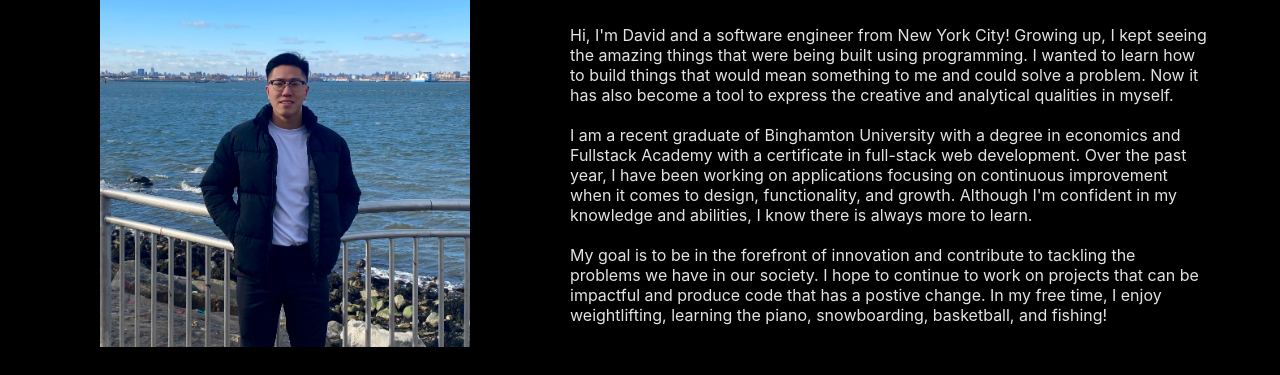
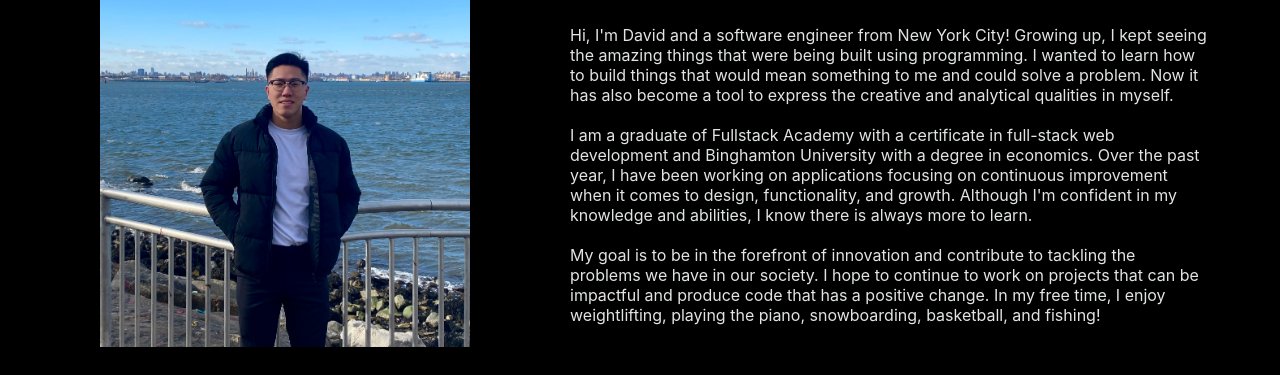
Before and after one commit to davdli/Portfolio, a React (Create React App) app: page / in a window 1280 px wide. Shown: the part 960-1335 px from the top of the page. Built offline with nearby package versions, Linux system fonts and the light colour scheme.

Commit message:
update about me description

```diff
--- a/src/components/AboutMe.js
+++ b/src/components/AboutMe.js
@@ -26,14 +26,14 @@ const AboutMe = () => {
                 Now it has also become a tool to express the creative and analytical qualities in myself.
               </p>
               <br />
-              <p id='about-text'>I am a recent graduate of Binghamton University with a degree in economics and Fullstack Academy with a certificate in full-stack web development.
+              <p id='about-text'>I am a graduate of Fullstack Academy with a certificate in full-stack web development and Binghamton University with a degree in economics.
                 Over the past year, I have been working on applications focusing on continuous improvement when it comes to design, functionality, and growth.
                 Although I'm confident in my knowledge and abilities, I know there is always more to learn.
               </p>
               <br />
               <p id='about-text'>My goal is to be in the forefront of innovation and contribute to tackling the problems we have in our society.
-                I hope to continue to work on projects that can be impactful and produce code that has a postive change.
-                In my free time, I enjoy weightlifting, learning the piano, snowboarding, basketball, and fishing!
+                I hope to continue to work on projects that can be impactful and produce code that has a positive change.
+                In my free time, I enjoy weightlifting, playing the piano, snowboarding, basketball, and fishing!
               </p>
             </AboutText>
           </AboutGroup>
```
